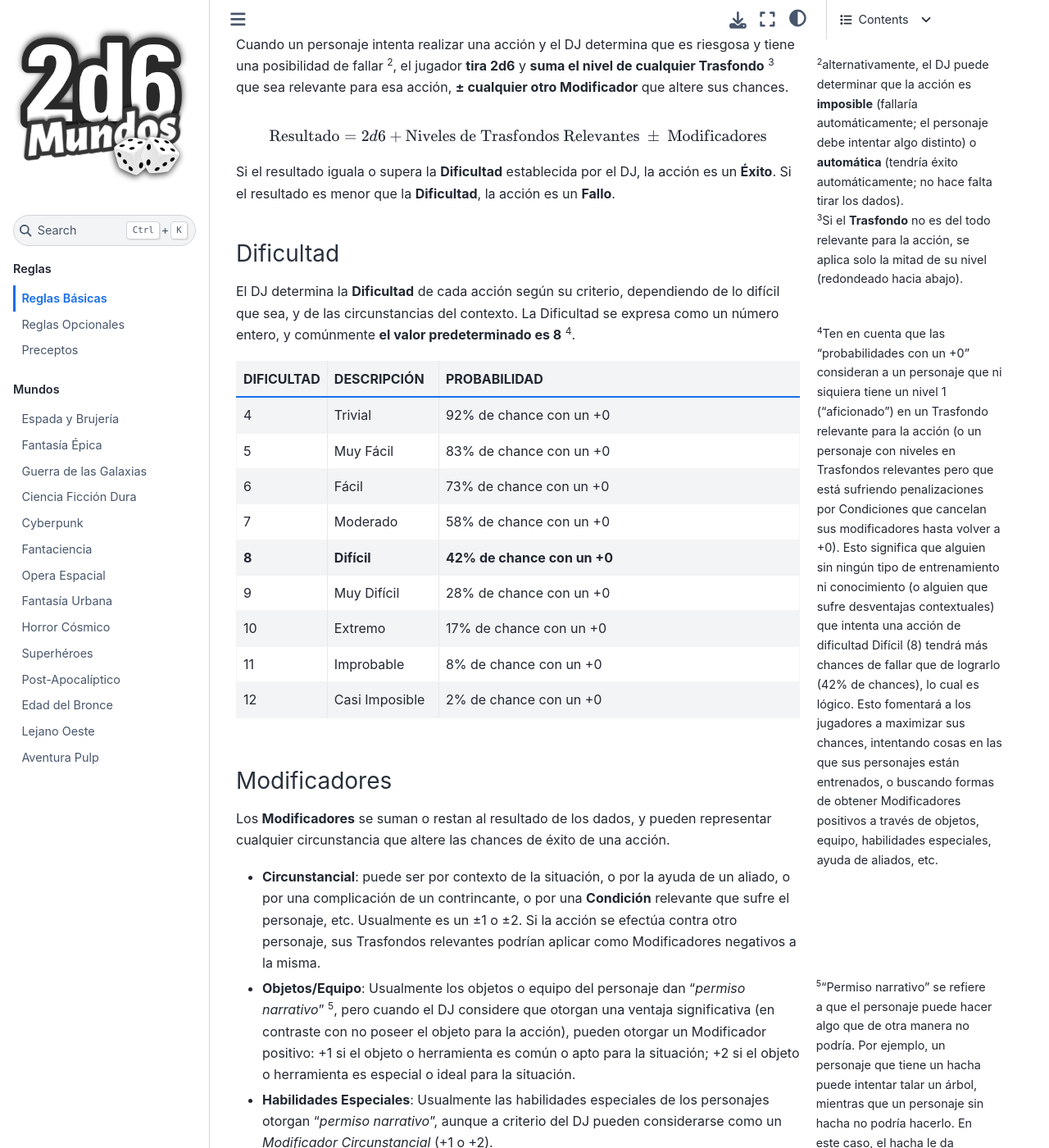
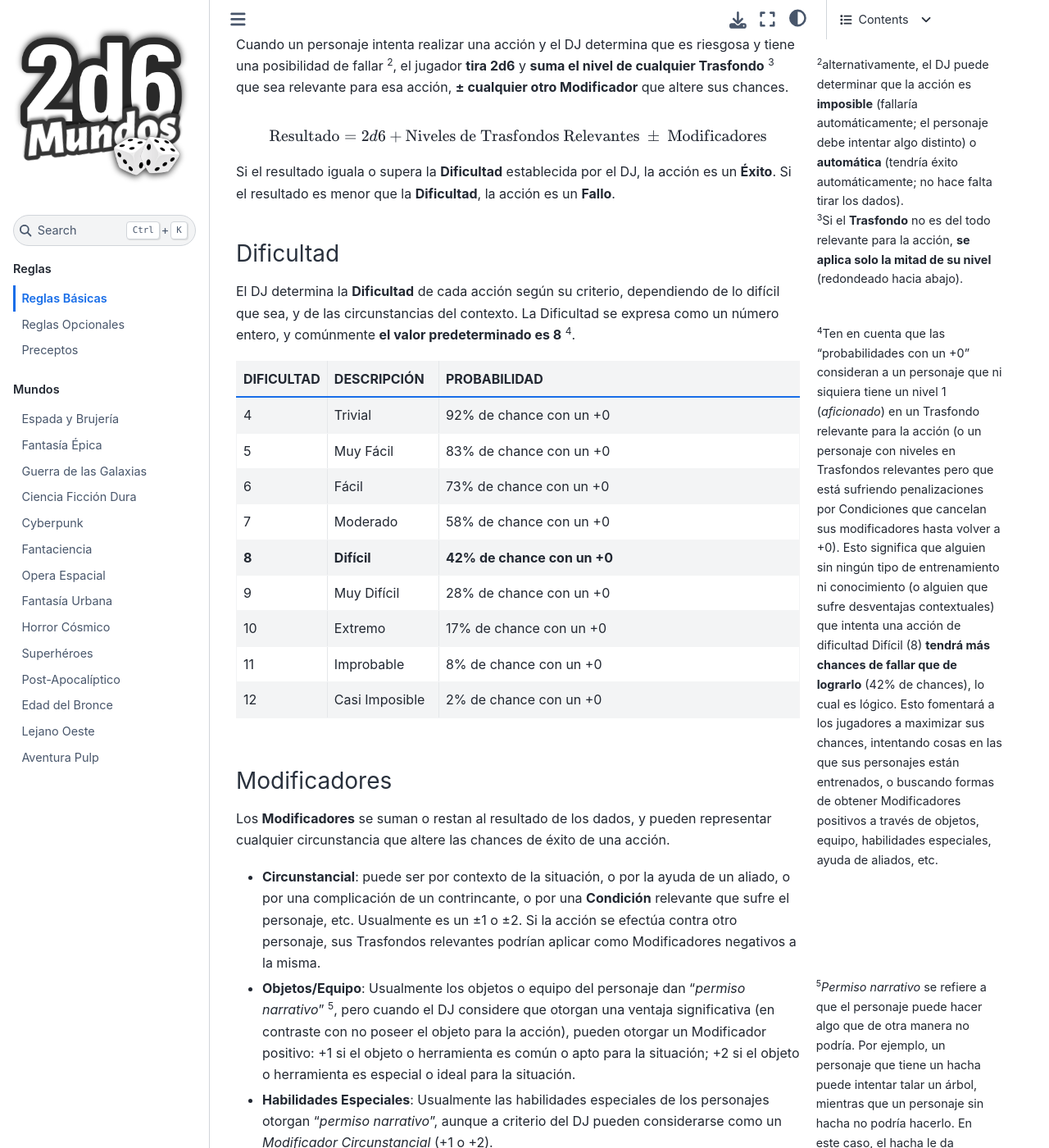
Before and after one commit to TaTooKa/2d6Mundos, a Sphinx documentation site: the page built from docs/source/pages/rules/reglas-basicas.rst, in a window 1280 px wide and 1400 px high, scrolled down 773 px. Shown: the whole window at 82% size. Built offline with Sphinx 7.4.7 and the Sphinx Book theme 1.1.4, drawn with Linux system fonts in a browser that asks for light colours; some web fonts are replaced; some of the changed text lies outside the part shown.

Commit message:
qol changes

```diff
--- a/docs/source/index.rst
+++ b/docs/source/index.rst
@@ -14,9 +14,6 @@
 Necesitarás al menos dos jugadores (aunque lo ideal está entre tres a cinco), de los cuales uno será el DJ (quien estará más familiarizado con las reglas y el mundo de juego), y los demás serán jugadores que interpretarán a sus personajes.
 
 También necesitarás al menos dos dados de seis caras (tirar dos dados y sumar su resultado se resume con "2d6"), y papel y lápiz para tomar notas.
-
-Contenido
----------
 
 .. toctree::
    :caption: Reglas
--- a/docs/source/pages/rules/reglas-basicas.rst
+++ b/docs/source/pages/rules/reglas-basicas.rst
@@ -28,7 +28,7 @@
 
 .. [#] alternativamente, el DJ puede determinar que la acción es **imposible** (fallaría automáticamente; el personaje debe intentar algo distinto) o **automática** (tendría éxito automáticamente; no hace falta tirar los dados).
 
-.. [#] Si el **Trasfondo** no es del todo relevante para la acción, se aplica solo la mitad de su nivel (redondeado hacia abajo).
+.. [#] Si el **Trasfondo** no es del todo relevante para la acción, **se aplica solo la mitad de su nivel** (redondeado hacia abajo).
 
 .. math::
 
@@ -41,7 +41,7 @@
 
 El DJ determina la **Dificultad** de cada acción según su criterio, dependiendo de lo difícil que sea, y de las circunstancias del contexto. La Dificultad se expresa como un número entero, y comúnmente **el valor predeterminado es 8** [#]_.
 
-.. [#] Ten en cuenta que las "probabilidades con un +0" consideran a un personaje que ni siquiera tiene un nivel 1 ("aficionado") en un Trasfondo relevante para la acción (o un personaje con niveles en Trasfondos relevantes pero que está sufriendo penalizaciones por Condiciones que cancelan sus modificadores hasta volver a +0). Esto significa que alguien sin ningún tipo de entrenamiento ni conocimiento (o alguien que sufre desventajas contextuales) que intenta una acción de dificultad Difícil (8) tendrá más chances de fallar que de lograrlo (42% de chances), lo cual es lógico. Esto fomentará a los jugadores a maximizar sus chances, intentando cosas en las que sus personajes están entrenados, o buscando formas de obtener Modificadores positivos a través de objetos, equipo, habilidades especiales, ayuda de aliados, etc.
+.. [#] Ten en cuenta que las "probabilidades con un +0" consideran a un personaje que ni siquiera tiene un nivel 1 (*aficionado*) en un Trasfondo relevante para la acción (o un personaje con niveles en Trasfondos relevantes pero que está sufriendo penalizaciones por Condiciones que cancelan sus modificadores hasta volver a +0). Esto significa que alguien sin ningún tipo de entrenamiento ni conocimiento (o alguien que sufre desventajas contextuales) que intenta una acción de dificultad Difícil (8) **tendrá más chances de fallar que de lograrlo** (42% de chances), lo cual es lógico. Esto fomentará a los jugadores a maximizar sus chances, intentando cosas en las que sus personajes están entrenados, o buscando formas de obtener Modificadores positivos a través de objetos, equipo, habilidades especiales, ayuda de aliados, etc.
 
 .. csv-table::
    :widths: 10, 20, 70
@@ -66,7 +66,7 @@
 * **Objetos/Equipo**: Usualmente los objetos o equipo del personaje dan "*permiso narrativo*" [#]_, pero cuando el DJ considere que otorgan una ventaja significativa (en contraste con no poseer el objeto para la acción), pueden otorgar un Modificador positivo: +1 si el objeto o herramienta es común o apto para la situación; +2 si el objeto o herramienta es especial o ideal para la situación.
 * **Habilidades Especiales**: Usualmente las habilidades especiales de los personajes otorgan "*permiso narrativo*", aunque a criterio del DJ pueden considerarse como un *Modificador Circunstancial* (+1 o +2).
 
-.. [#] "Permiso narrativo" se refiere a que el personaje puede hacer algo que de otra manera no podría. Por ejemplo, un personaje que tiene un hacha puede intentar talar un árbol, mientras que un personaje sin hacha no podría hacerlo. En este caso, el hacha le da *permiso narrativo* para intentar la acción, pero no le otorga un Modificador positivo a la tirada. En otro ejemplo, un personaje con una Habilidad Especial "*volar*" tiene *permiso narrativo* para alcanzar lugares que un personaje sin esa habilidad no podría.
+.. [#] *Permiso narrativo* se refiere a que el personaje puede hacer algo que de otra manera no podría. Por ejemplo, un personaje que tiene un hacha puede intentar talar un árbol, mientras que un personaje sin hacha no podría hacerlo. En este caso, el hacha le da *permiso narrativo* para intentar la acción, pero no le otorga un Modificador positivo a la tirada. En otro ejemplo, un personaje con una Habilidad Especial "*volar*" tiene *permiso narrativo* para alcanzar lugares que un personaje sin esa habilidad no podría.
 
 Efecto
 ^^^^^^
@@ -120,7 +120,7 @@
 
 Para **Subir de Nivel** en un Trasfondo, el jugador debe gastar una cantidad de PX de su personaje iguales al nuevo nivel que desea alcanzar. Por ejemplo, para ganar un nuevo Trasfondo en nivel 1, se gastaría 1 PX. Para subir de nivel 2 a nivel 3 en un Trasfondo, el jugador debe gastar 3 PX; para subir de nivel 3 a nivel 4, debe gastar 4 PX; y así sucesivamente [#]_.
 
-.. [#] Para subir de nivel en un Trasfondo, el jugador debe gastar PX en orden ascendente y secuencial. Por ejemplo, para subir de nivel 1 a nivel 3 en un Trasfondo, el jugador debe primero gastar 2 PX para subir a nivel 2, y luego gastar 3 PX para subir a nivel 3, totalizando 5 PX. No se puede saltar niveles al subir de nivel en un Trasfondo.
+.. [#] Para subir de nivel en un Trasfondo, el jugador debe gastar PX en orden **ascendente** y **secuencial**. Por ejemplo, para subir de nivel 1 a nivel 3 en un Trasfondo, el jugador debe primero gastar 2 PX para subir a nivel 2, y luego gastar 3 PX para subir a nivel 3, totalizando 5 PX. No se puede saltar niveles al subir de nivel en un Trasfondo.
 
 -----
 
--- a/docs/source/pages/rules/reglas-opcionales.rst
+++ b/docs/source/pages/rules/reglas-opcionales.rst
@@ -134,11 +134,6 @@
 
 Quizá haya métodos especiales (mágicos, super-tecnología, etc) para reducir esas marcas y volver a dejarlo como nuevo, pero eso será seguramente más complejo, caro o raro que una reparación convencional.
 
-Corrupción
-----------
-
-TODO
-
 Chequeos de Instinto
 --------------------
 
```
